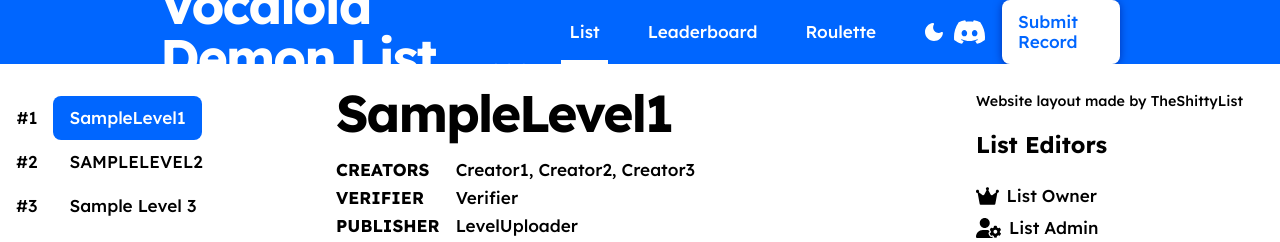
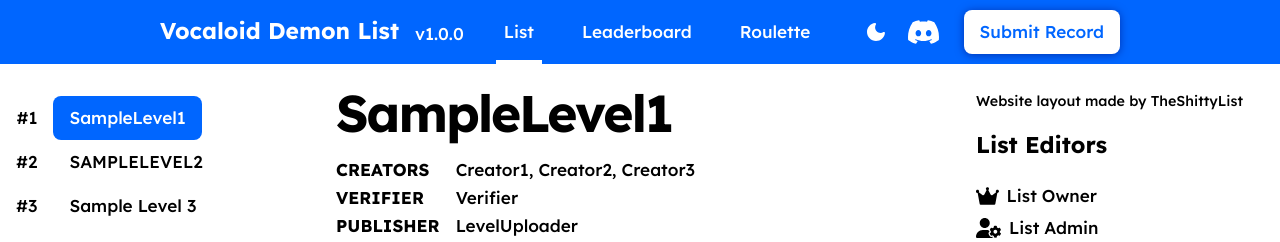
Before and after one commit to p0IIy/Vocaloid-Demon-List, a plain HTML site: page index.html in a window 1280 px wide. Shown: the top 242 px of the page. Drawn offline with nearby package versions, Linux system fonts and the light colour scheme.

Commit message:
Update index.html

```diff
--- a/index.html
+++ b/index.html
@@ -37,7 +37,7 @@
     <body id="app">
         <header :class="{ dark: store.dark }">
             <div class="logo">
-                <h1>Vocaloid Demon List</h1>
+                <h3>Vocaloid Demon List</h3>
                 <p>v1.0.0</p>
             </div>
             <nav class="nav">
```
